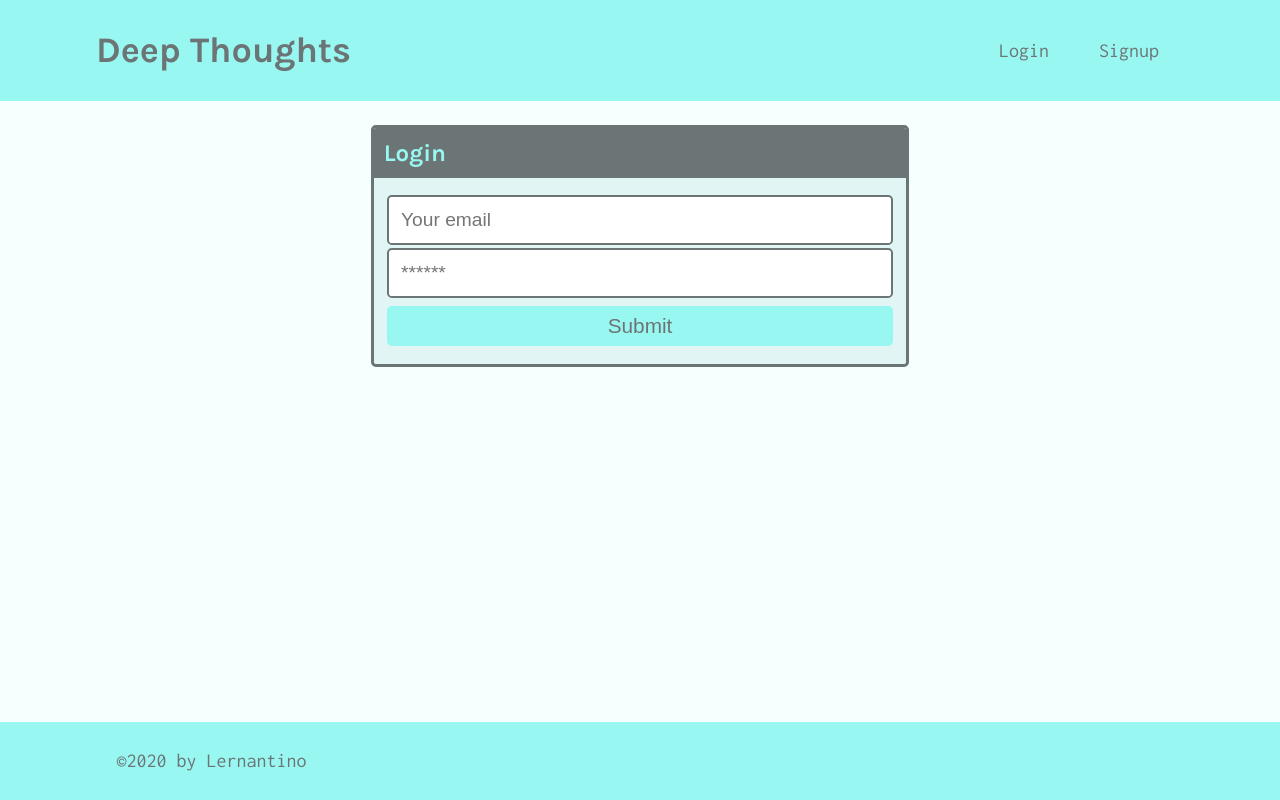
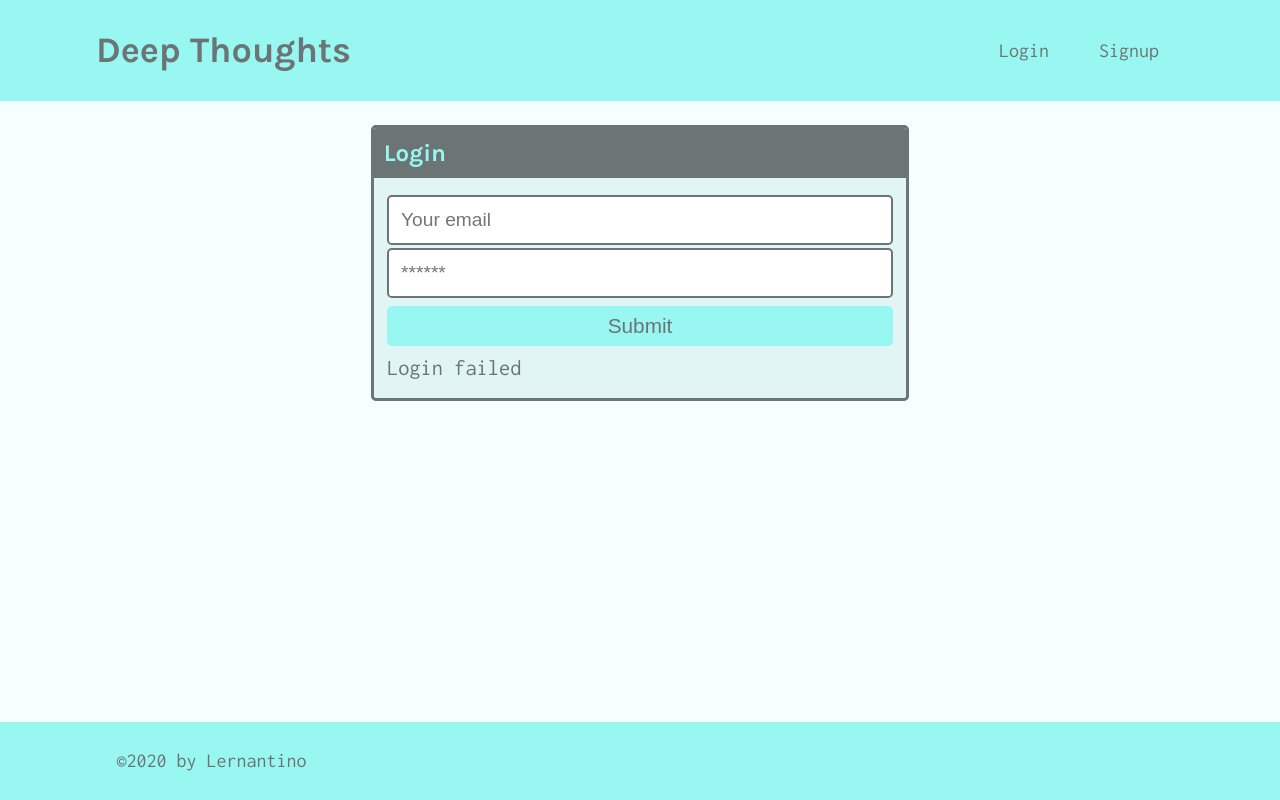
Before and after one commit to CastroOlympias/deep-thoughts, a React (Create React App) app in the folder client/: page /login in a window 1280 px wide. Both pictures are taken after typing "name@example.com", "Sample123" into the empty fields and a click on the button "Submit". Built offline with nearby package versions, Linux system fonts and the light colour scheme; no server answers.

Commit message:
creating a user creates a toke, loggin in creates a token

```diff
--- a/client/src/pages/Login.js
+++ b/client/src/pages/Login.js
@@ -1,7 +1,10 @@
 import React, { useState } from 'react';
+import { useMutation } from '@apollo/react-hooks';
+import { LOGIN_USER } from '../utils/mutations';
 
 const Login = props => {
   const [formState, setFormState] = useState({ email: '', password: '' });
+  const [login, { error }] = useMutation(LOGIN_USER);
 
   // update state based on form input changes
   const handleChange = event => {
@@ -16,6 +19,16 @@
   // submit form
   const handleFormSubmit = async event => {
     event.preventDefault();
+
+    try {
+      const { data } = await login({
+        variables: { ...formState }
+      });
+
+      console.log(data);
+    } catch (e) {
+      console.error(e)
+    }
 
     // clear form values
     setFormState({
@@ -53,6 +66,7 @@
                 Submit
               </button>
             </form>
+            {error && <div>Login failed</div>}
           </div>
         </div>
       </div>
```
